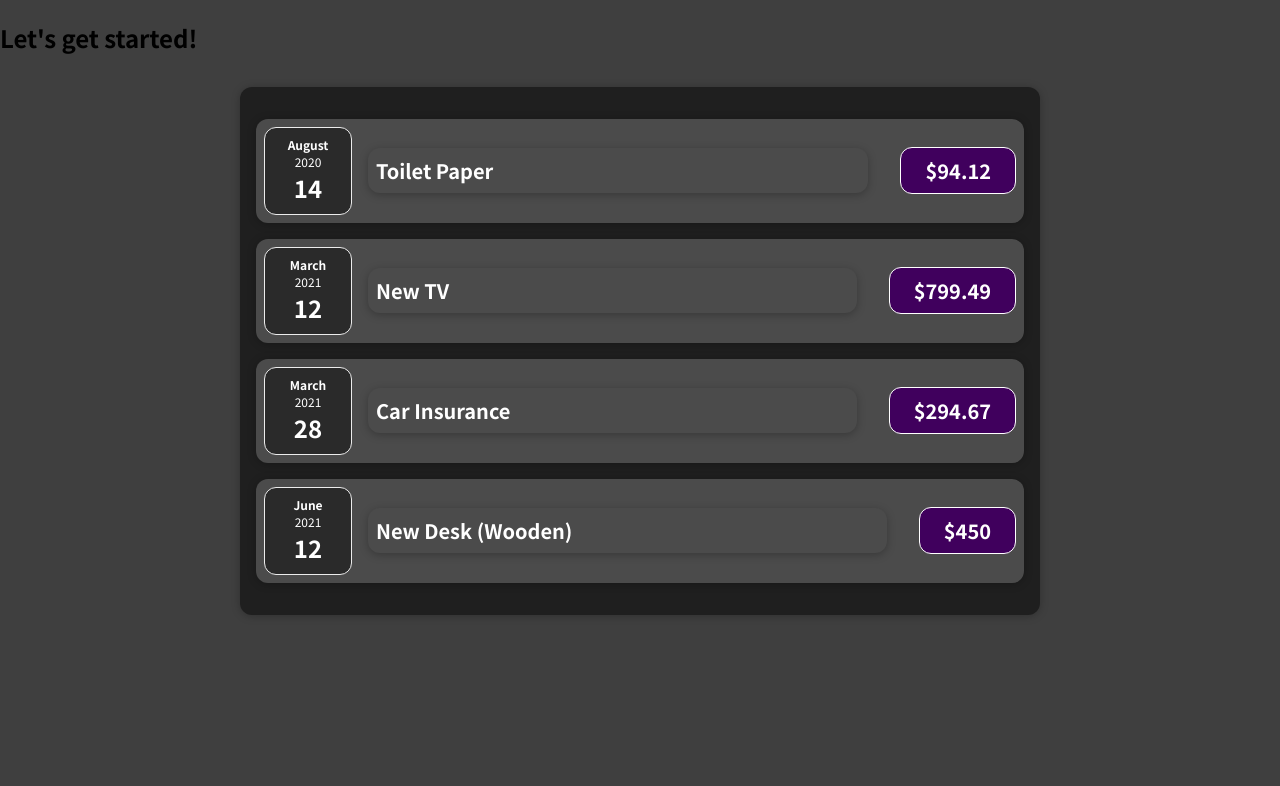
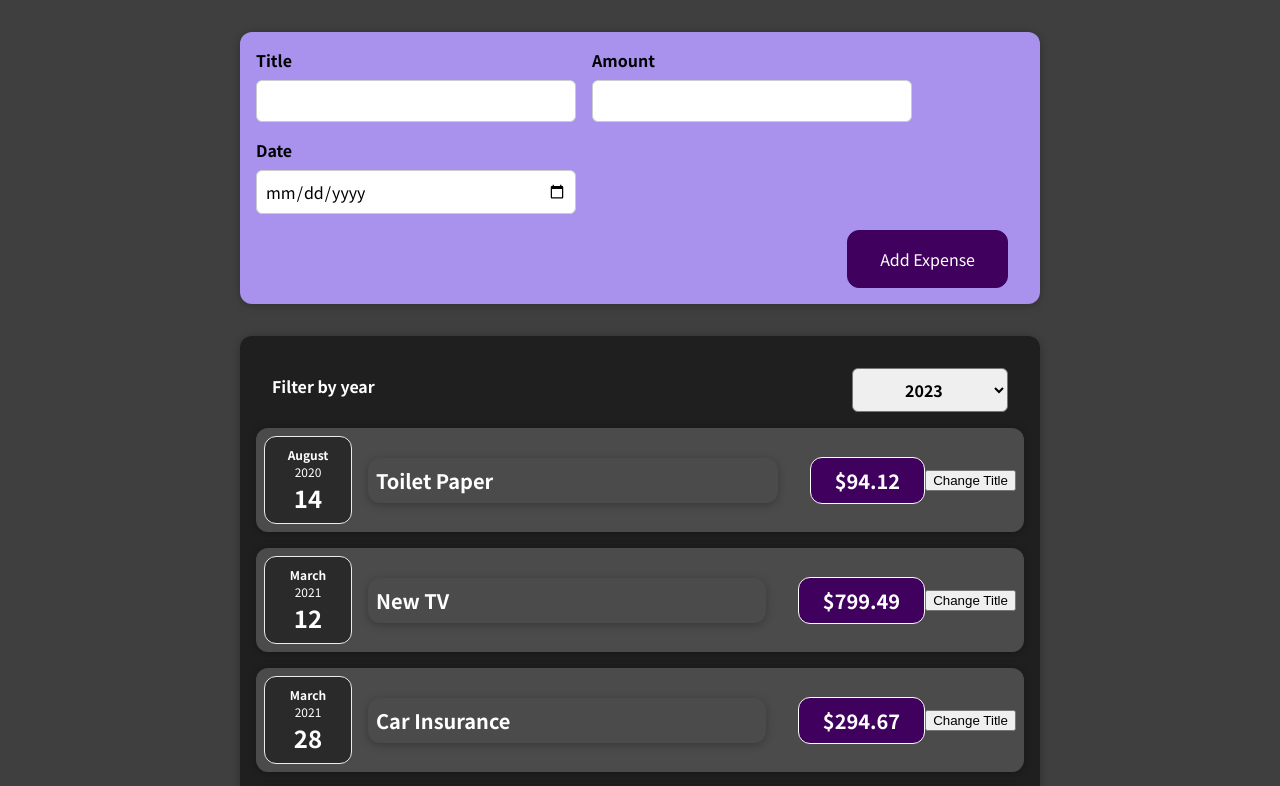
Before and after one commit to Z01Y/react-complete-guide, a React (Create React App) app: page / in a window 1280 px wide. Shown: the top 786 px of the page. Built offline with nearby package versions, Linux system fonts and the light colour scheme.

Commit message:
use stateful lists

```diff
--- a/src/App.js
+++ b/src/App.js
@@ -1,7 +1,8 @@
+import React, { useState } from 'react';
 import Expenses from './components/Expenses/Expenses';
+import NewExpense from './components/NewExpense/NewExpense';
 
-const App = (props) => {
-  const expenses = [
+const DUMMY_EXPENSES = [
   {
     id: 'e1',
     title: 'Toilet Paper',
@@ -23,9 +24,18 @@ const App = (props) => {
   },
 ];
 
+const App = () => {
+  const [expenses, setExpenses] = useState(DUMMY_EXPENSES);
+
+  const addExpenseHandler = (expense) => {
+    setExpenses((preExpenses) => {
+      return [expense, ...preExpenses];
+    });
+  };
+
   return (
     <div>
-      <h2>Let's get started!</h2>
+      <NewExpense onAddExpense={addExpenseHandler} />
       <Expenses items={expenses} />
     </div>
   );
--- a/src/components/Expenses/ExpenseItem.js
+++ b/src/components/Expenses/ExpenseItem.js
@@ -1,15 +1,28 @@
+import React, { useState } from 'react';
 import './ExpenseItem.css';
 import ExpenseDate from './ExpenseDate';
 import Card from '../UI/Card';
 
 const ExpenseItem = (props) => {
+  // useState always return array
+  const [title, setTitle] = useState(props.title);
+
+  // function clickHandler
+  const clickHandler = () => {
+    // call function so the component function should be re-evaluated
+    setTitle('updated');
+    console.log(title);
+  };
+
   return (
     <Card className="expense-item">
       <ExpenseDate date={props.date} />
       <div className="expense-item__description">
-        <h2 className="expense-item h2">{props.title}</h2>
+        <h2 className="expense-item h2">{title}</h2>
         <div className="expense-item__price">${props.amount}</div>
       </div>
+
+      <button onClick={clickHandler}>Change Title</button>
     </Card>
   );
 };
--- a/src/components/Expenses/Expenses.js
+++ b/src/components/Expenses/Expenses.js
@@ -1,31 +1,32 @@
+import React, { useState } from 'react';
 import ExpenseItem from './ExpenseItem';
 import Card from '../UI/Card';
 import './Expenses.css';
+import ExpensesFilter from './ExpensesFilter';
 
 const Expenses = (props) => {
+  const [filteredYear, setFilteredYear] = useState('2023');
+
+  const filterChangeHandler = (selectedYear) => {
+    setFilteredYear(selectedYear);
+  };
+
   return (
-    <Card className="expenses">
-      <ExpenseItem
-        title={props.items[0].title}
-        amount={props.items[0].amount}
-        date={props.items[0].date}
-      ></ExpenseItem>
-      <ExpenseItem
-        title={props.items[1].title}
-        amount={props.items[1].amount}
-        date={props.items[1].date}
-      ></ExpenseItem>
-      <ExpenseItem
-        title={props.items[2].title}
-        amount={props.items[2].amount}
-        date={props.items[2].date}
-      ></ExpenseItem>
-      <ExpenseItem
-        title={props.items[3].title}
-        amount={props.items[3].amount}
-        date={props.items[3].date}
-      ></ExpenseItem>
-    </Card>
+    <div>
+      <Card className="expenses">
+        <ExpensesFilter
+          selected={filteredYear}
+          onChange={filterChangeHandler}
+        />
+        {props.items.map((expense) => (
+          <ExpenseItem
+            title={expense.title}
+            amount={expense.amount}
+            date={expense.date}
+          />
+        ))}
+      </Card>
+    </div>
   );
 };
 
--- /dev/null
+++ b/src/components/Expenses/ExpensesFilter.css
@@ -0,0 +1,24 @@
+.expenses-filter {
+  color: white;
+  padding: 0 1rem;
+}
+
+.expenses-filter__control {
+  display: flex;
+  width: 100%;
+  align-items: center;
+  justify-content: space-between;
+  margin: 1rem 0;
+}
+
+.expenses-filter label {
+  font-weight: bold;
+  margin-bottom: 0.5rem;
+}
+
+.expenses-filter select {
+  font: inherit;
+  padding: 0.5rem 3rem;
+  font-weight: bold;
+  border-radius: 6px;
+}
--- /dev/null
+++ b/src/components/Expenses/ExpensesFilter.js
@@ -0,0 +1,24 @@
+import React from 'react';
+
+import './ExpensesFilter.css';
+
+const ExpensesFilter = (props) => {
+  const filterChangeHandler = (event) => {
+    props.onChangeFilter(event.target.value);
+  };
+  return (
+    <div className="expenses-filter">
+      <div className="expenses-filter__control">
+        <label>Filter by year</label>
+        <select value={props.selected} onChange={filterChangeHandler}>
+          <option value="2024">2024</option>
+          <option value="2023">2023</option>
+          <option value="2022">2022</option>
+          <option value="2021">2021</option>
+        </select>
+      </div>
+    </div>
+  );
+};
+
+export default ExpensesFilter;
--- /dev/null
+++ b/src/components/NewExpense/ExpenseForm.css
@@ -0,0 +1,26 @@
+.new-expense__controls {
+  display: flex;
+  flex-wrap: wrap;
+  gap: 1rem;
+  margin-bottom: 1rem;
+  text-align: left;
+}
+
+.new-expense__control label {
+  font-weight: bold;
+  margin-bottom: 0.5rem;
+  display: block;
+}
+
+.new-expense__control input {
+  font: inherit;
+  padding: 0.5rem;
+  border-radius: 6px;
+  border: 1px solid #ccc;
+  width: 20rem;
+  max-width: 100%;
+}
+
+.new-expense__actions {
+  text-align: right;
+}
--- /dev/null
+++ b/src/components/NewExpense/ExpenseForm.js
@@ -0,0 +1,104 @@
+import React, { useState } from 'react';
+import './ExpenseForm.css';
+
+const ExpenseForm = (props) => {
+  //multiple state per component and seperate from other useState\
+  const [enteredTitle, setEnteredTitle] = useState('');
+  const [enteredAmount, setEnteredAmount] = useState('');
+  const [enteredDate, setEnteredDate] = useState('');
+  // use object for states instead of three slices
+  //   const [userInput, setUserInput] = useState({
+  //     enteredTitle: '',
+  //     enteredAmount: '',
+  //     enteredDate: '',
+  //   });
+
+  // save the value
+  const titleChangeHandler = (event) => {
+    setEnteredTitle(event.target.value);
+    // setUserInput({
+    //   ...userInput,
+    //   enteredTitle: event.target.value,
+    // });
+    //     setUserInput((prevState) => {
+    //       return { ...prevState, enteredTitle: event.target.value };
+    //     });
+  };
+
+  const amountChangeHandler = (event) => {
+    setEnteredAmount(event.target.value);
+    // setUserInput({
+    //   ...userInput,
+    //   enteredAmount: event.target.value,
+    // });
+  };
+
+  const dateChangeHandler = (event) => {
+    setEnteredDate(event.target.value);
+    // setUserInput({
+    //   ...userInput,
+    //   enteredDate: event.target.value,
+    // });
+  };
+
+  const submitHandler = (event) => {
+    event.preventDefault();
+    //title: enteredTitle,
+    //amount: enteredAmount,
+    //date: new Date(enteredDate)
+
+    const expenseData = {
+      //   title: userInput.inputTitle,
+      //   amount: userInput.inputAmount,
+      //   date: new Date(userInput.inputDate),
+      // };
+      title: enteredTitle,
+      amount: enteredAmount,
+      date: new Date(enteredDate),
+    };
+    props.onSaveExpenseData(expenseData);
+    setEnteredTitle('');
+    setEnteredAmount('');
+    setEnteredDate('');
+  };
+
+  return (
+    <form onSubmit={submitHandler}>
+      <div className="new-expense__controls">
+        <div className="new-expense__control">
+          <label>Title</label>
+          <input
+            type="text"
+            value={enteredTitle}
+            onChange={titleChangeHandler}
+          />
+        </div>
+        <div className="new-expense__control">
+          <label>Amount</label>
+          <input
+            type="number"
+            min="0.01"
+            step="0.01"
+            value={enteredAmount}
+            onChange={amountChangeHandler}
+          />
+        </div>
+        <div className="new-expense__control">
+          <label>Date</label>
+          <input
+            type="date"
+            min="2021-01-01"
+            max="2024-12-31"
+            value={enteredDate}
+            onChange={dateChangeHandler}
+          />
+        </div>
+      </div>
+      <div className="new-expense__actions">
+        <button type="submit">Add Expense</button>
+      </div>
+    </form>
+  );
+};
+
+export default ExpenseForm;
--- /dev/null
+++ b/src/components/NewExpense/NewExpense.css
@@ -0,0 +1,38 @@
+.new-expense {
+  background-color: #a892ee;
+  padding: 1rem;
+  margin: 2rem auto;
+  width: 50rem;
+  max-width: 95%;
+  border-radius: 12px;
+  text-align: center;
+  box-shadow: 0 1px 8px rgba(0, 0, 0, 0.25);
+}
+
+.new-expense button {
+  font: inherit;
+  cursor: pointer;
+  padding: 1rem 2rem;
+  border: 1px solid #40005d;
+  background-color: #40005d;
+  color: white;
+  border-radius: 12px;
+  margin-right: 1rem;
+}
+
+.new-expense button:hover,
+.new-expense button:active {
+  background-color: #510674;
+  border-color: #510674;
+}
+
+.new-expense button.alternative {
+  color: #220131;
+  border-color: transparent;
+  background-color: transparent;
+}
+
+.new-expense button.alternative:hover,
+.new-expense button.alternative:active {
+  background-color: #ddb3f8;
+}
--- /dev/null
+++ b/src/components/NewExpense/NewExpense.js
@@ -0,0 +1,22 @@
+import React from 'react';
+import './NewExpense.css';
+
+import ExpenseForm from './ExpenseForm';
+
+const NewExpense = (props) => {
+  const saveExpenseDataHandler = (enteredExpenseData) => {
+    const expenseData = {
+      ...enteredExpenseData,
+      id: Math.random().toString(),
+    };
+    props.onAddExpense(expenseData);
+    console.log(expenseData);
+  };
+  return (
+    <div className="new-expense ">
+      <ExpenseForm onSaveExpenseData={saveExpenseDataHandler} />
+    </div>
+  );
+};
+
+export default NewExpense;
```
Lines whose indentation alone changed are shown as unchanged.
